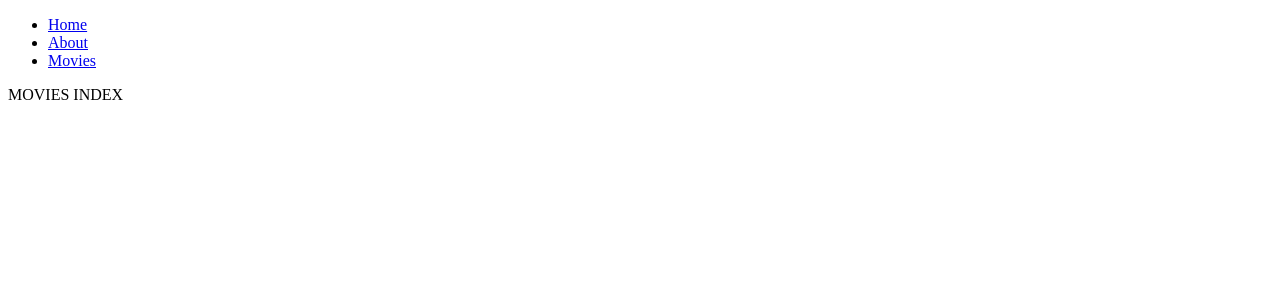
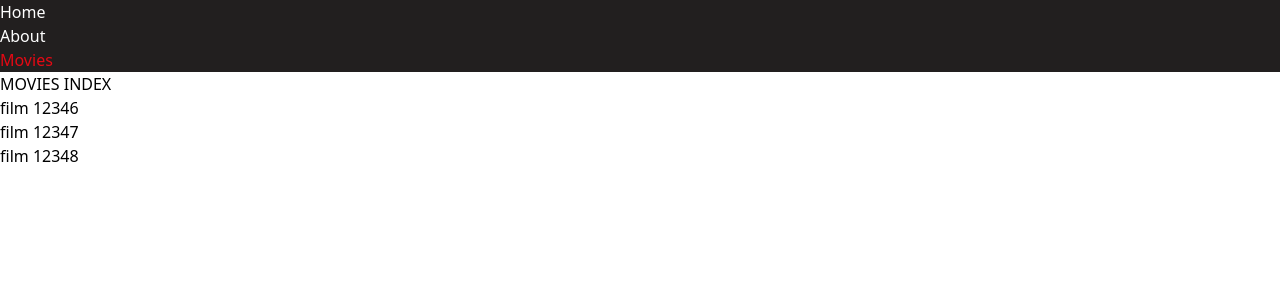
Before and after one commit to xlanex6/b3-flix, a Nuxt app: page /movies in a window 1280 px wide. Shown: the top 300 px of the page. Built offline with nearby package versions, Linux system fonts and the light colour scheme.

Commit message:
design with tailwindcss

```diff
--- a/components/global/Navbar.vue
+++ b/components/global/Navbar.vue
@@ -1,7 +1,7 @@
 <template>
-  <ul>
+  <ul class="bg-black text-white">
     <li v-for="{ path, name } in menu" :key="path">
-      <a :href="path">{{ name }}</a>
+      <NuxtLink :to="path">{{ name }}</NuxtLink>
     </li>
   </ul>
 </template>
@@ -11,7 +11,13 @@
 const menu = [
   { name: 'Home', path: '/' },
   { name: 'About', path: '/about' },
-  { name: 'Movies', path: '/movies' },
+  { name: 'Movies', path: '/movies' }
 ]
 
 </script>
+
+<style scoped>
+.router-link-exact-active {
+  @apply text-primary;
+}
+</style>
--- a/nuxt.config.ts
+++ b/nuxt.config.ts
@@ -1,4 +1,5 @@
 // https://nuxt.com/docs/api/configuration/nuxt-config
 export default defineNuxtConfig({
-  devtools: { enabled: true }
+  devtools: { enabled: true },
+  modules: ["@nuxtjs/tailwindcss"]
 })
--- a/package.json
+++ b/package.json
@@ -10,6 +10,7 @@
     "postinstall": "nuxt prepare"
   },
   "dependencies": {
+    "@nuxtjs/tailwindcss": "latest",
     "nuxt": "^3.11.2",
     "vue": "^3.4.23",
     "vue-router": "^4.3.1"
--- /dev/null
+++ b/pages/movies/124.vue
@@ -0,0 +1,9 @@
+<template>
+  <div>
+    film 1234 _ one
+  </div>
+</template>
+
+<script lang="ts" setup>
+
+</script>
--- /dev/null
+++ b/pages/movies/[id].vue
@@ -0,0 +1,11 @@
+<template>
+  MOVIES ID
+
+  <pre>{{ params.id }}</pre>
+</template>
+
+<script setup>
+
+const { params, query } = useRoute()
+
+</script>
--- a/pages/movies/index.vue
+++ b/pages/movies/index.vue
@@ -1,5 +1,12 @@
 <template>
 MOVIES INDEX
+<p>
+  <NuxtLink to="/movies/123456">film 12346</NuxtLink>
+  <br>
+  <NuxtLink to="/movies/123457">film 12347</NuxtLink>
+  <br>
+  <NuxtLink to="/movies/123458">film 12348</NuxtLink>
+</p>
 </template>
 
 <script setup>
--- /dev/null
+++ b/tailwind.config.ts
@@ -0,0 +1,14 @@
+/** @type {import('tailwindcss').Config} */
+export default {
+  content: [],
+  theme: {
+    extend: {
+      colors: {
+        primary: '#e50914',
+        black: '#221f1f',
+        snow: '#f5f5f1'
+      }
+    }
+  },
+  plugins: []
+}
```
Also changed, not shown: 1 other file (tests, documents, lock files or other folders).
